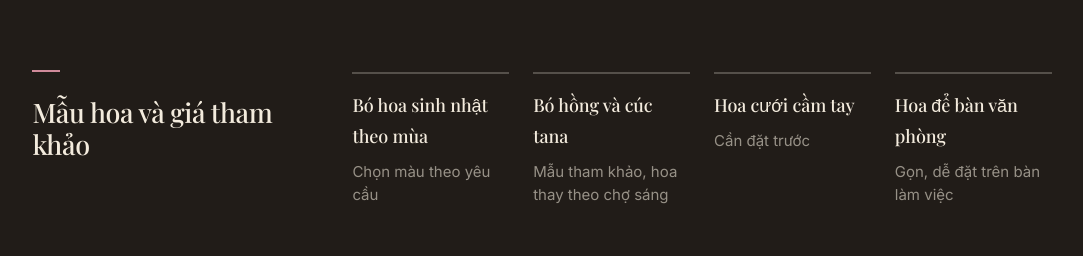
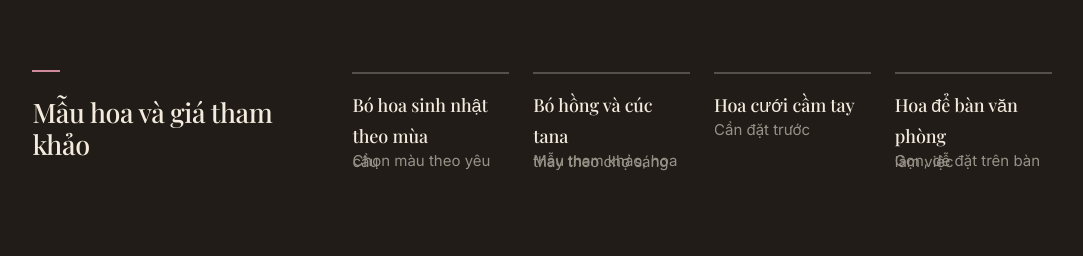
Before and after one commit to ThanhNV121097/project-f35b7a0a, a Next.js app in the folder code/frontend/: page / in a window 1280 px wide. Shown: the part 940-1196 px from the top of the page, without its empty margins (98-1181 px from the left). Built offline with nearby package versions, Linux system fonts and the light colour scheme; a web font is replaced by a local one.

Commit message:
Use token-derived note line height

```diff
--- a/code/frontend/components/TiMHoaCL.module.css
+++ b/code/frontend/components/TiMHoaCL.module.css
@@ -201,7 +201,7 @@
   color: var(--color-text-muted);
   flex: 1;
   font-size: var(--text-note);
-  line-height: 1.55;
+  line-height: calc(var(--text-note) / 10);
   margin-block: var(--space-2) 0;
 }
 
```
